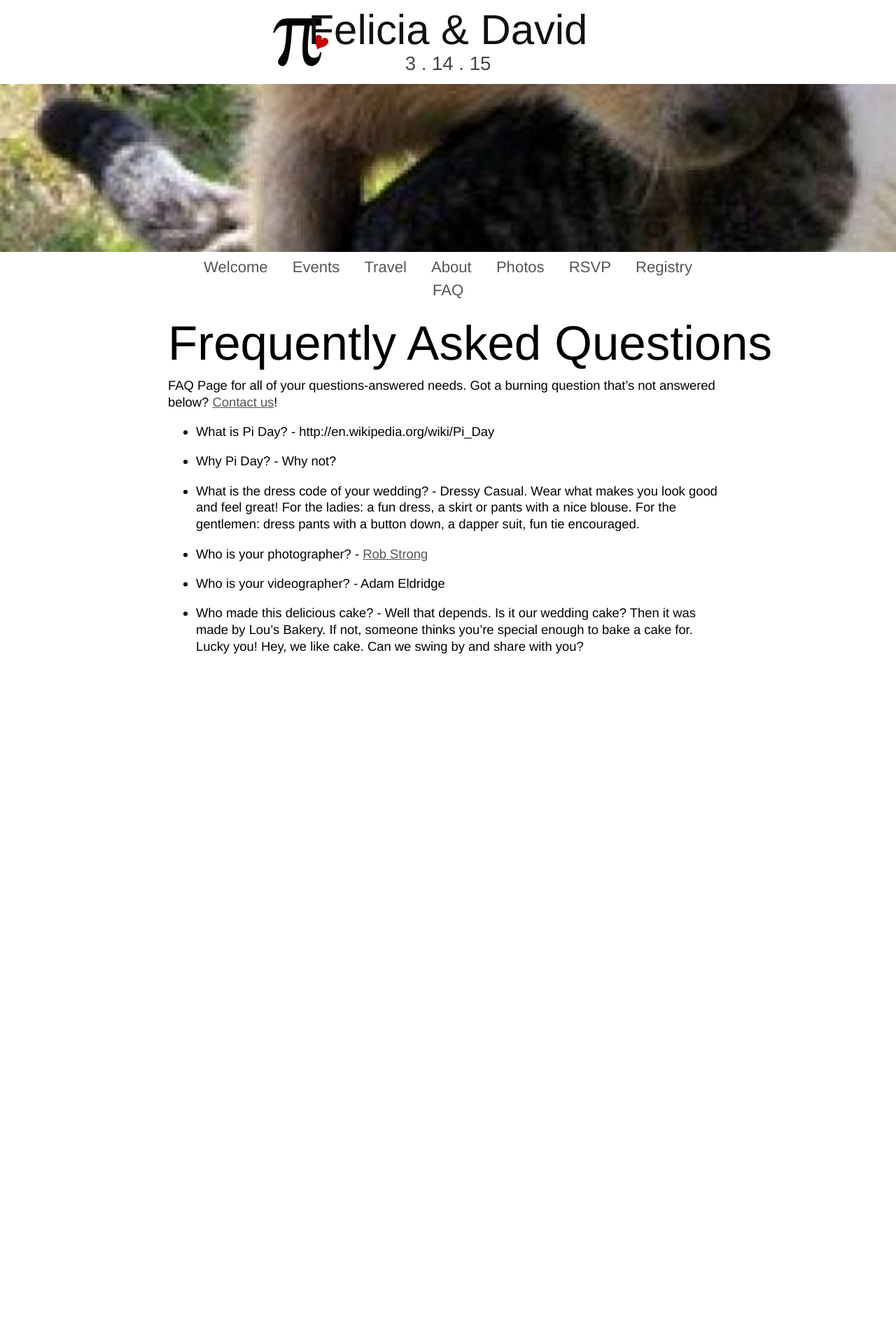
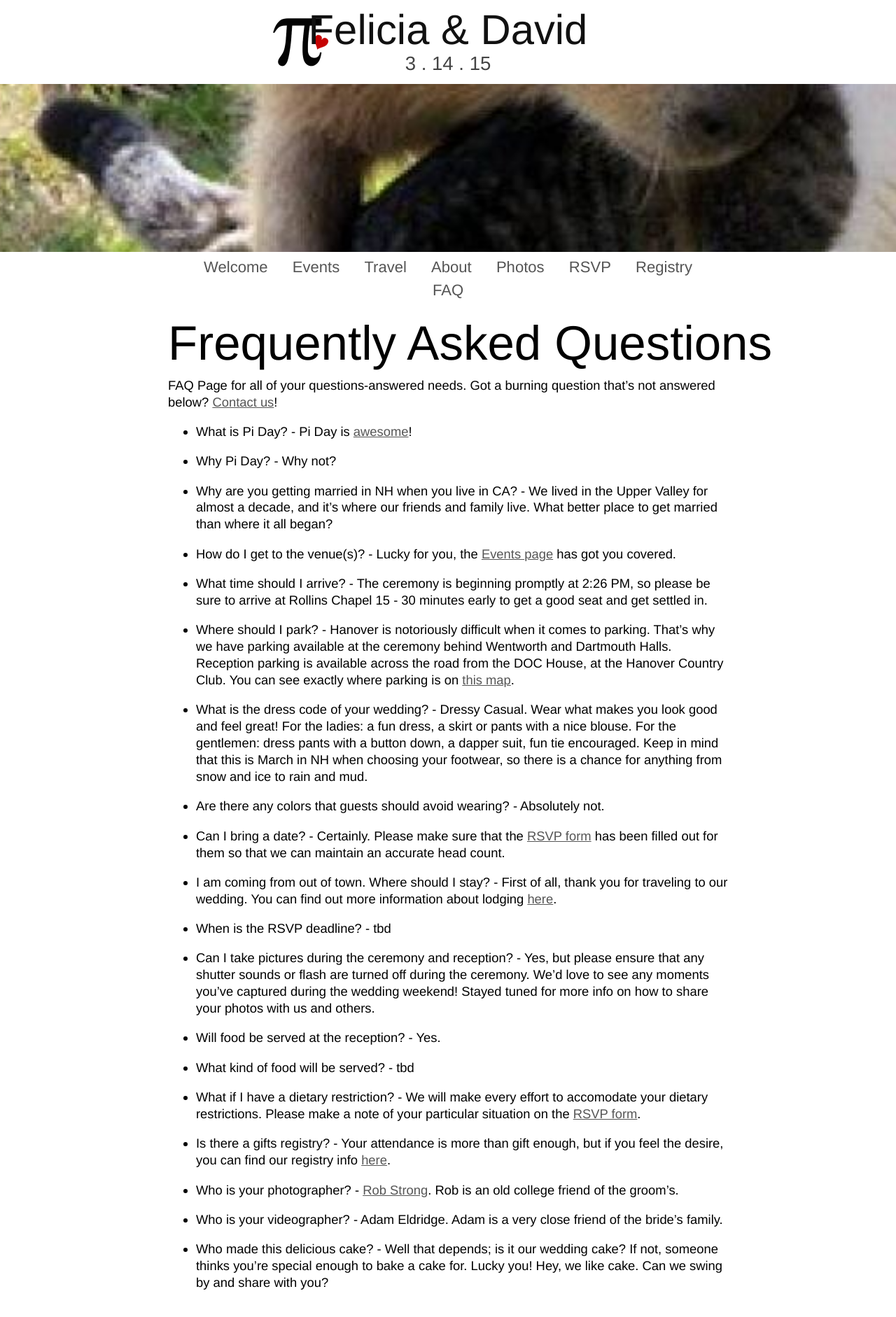
Before and after one commit to dnschnur/piday.github.com, a Jekyll site: the page built from faq/index.md, in a window 1280 px wide. Shown: the top 1882 px of the page at 70% size. Built offline with Jekyll 4.4.1, drawn with Linux system fonts in a browser that asks for light colours; nearby versions of some CDN libraries.

Commit message:
Updated FAQ

```diff
--- a/faq/index.md
+++ b/faq/index.md
@@ -7,14 +7,40 @@ layout: default
 FAQ Page for all of your questions-answered needs. Got a burning question that’s not answered below? [Contact us](/about/contact.html)!
 
 
-- What is Pi Day? - http://en.wikipedia.org/wiki/Pi_Day
+- What is Pi Day? - Pi Day is [awesome](http://en.wikipedia.org/wiki/Pi_Day)!
 
 - Why Pi Day? - Why not?
 
-- What is the dress code of your wedding? - Dressy Casual. Wear what makes you look good and feel great! For the ladies: a fun dress, a skirt or pants with a nice blouse. For the gentlemen: dress pants with a button down, a dapper suit, fun tie encouraged.
+- Why are you getting married in NH when you live in CA? - We lived in the Upper Valley for almost a decade, and it's where our friends and family live. What better place to get married than where it all began?
 
-- Who is your photographer? - [Rob Strong](www.robstrong.com)
+- How do I get to the venue(s)? - Lucky for you, the [Events page](/events/directions.html) has got you covered.
 
-- Who is your videographer? - Adam Eldridge
+- What time should I arrive? - The ceremony is beginning promptly at 2:26 PM, so please be sure to arrive at Rollins Chapel 15 - 30 minutes early to get a good seat and get settled in.
 
-- Who made this delicious cake? - Well that depends. Is it our wedding cake? Then it was made by Lou’s Bakery. If not, someone thinks you’re special enough to bake a cake for. Lucky you! Hey, we like cake. Can we swing by and share with you?
+- Where should I park? - Hanover is notoriously difficult when it comes to parking. That's why we have parking available at the ceremony behind Wentworth and Dartmouth Halls. Reception parking is available across the road from the DOC House, at the Hanover Country Club. You can see exactly where parking is on [this map](/events/directions.html).
+
+- What is the dress code of your wedding? - Dressy Casual. Wear what makes you look good and feel great! For the ladies: a fun dress, a skirt or pants with a nice blouse. For the gentlemen: dress pants with a button down, a dapper suit, fun tie encouraged. Keep in mind that this is March in NH when choosing your footwear, so there is a chance for anything from snow and ice to rain and mud.
+
+- Are there any colors that guests should avoid wearing? - Absolutely not.
+
+- Can I bring a date? - Certainly. Please make sure that the [RSVP form](/rsvp.html) has been filled out for them so that we can maintain an accurate head count.
+
+- I am coming from out of town. Where should I stay? - First of all, thank you for traveling to our wedding. You can find out more information about lodging [here](/travel/lodging.html).
+
+- When is the RSVP deadline? - tbd
+
+- Can I take pictures during the ceremony and reception? - Yes, but please ensure that any shutter sounds or flash are turned off during the ceremony. We'd love to see any moments you've captured during the wedding weekend! Stayed tuned for more info on how to share your photos with us and others.
+
+- Will food be served at the reception? - Yes.
+
+- What kind of food will be served? - tbd
+
+- What if I have a dietary restriction? - We will make every effort to accomodate your dietary restrictions. Please make a note of your particular situation on the [RSVP form](/rsvp).
+
+- Is there a gifts registry? - Your attendance is more than gift enough, but if you feel the desire, you can find our registry info [here](/registry.html).
+
+- Who is your photographer? - [Rob Strong](www.robstrong.com). Rob is an old college friend of the groom's.
+
+- Who is your videographer? - Adam Eldridge. Adam is a very close friend of the bride's family.
+
+- Who made this delicious cake? - Well that depends; is it our wedding cake? If not, someone thinks you’re special enough to bake a cake for. Lucky you! Hey, we like cake. Can we swing by and share with you?
```
